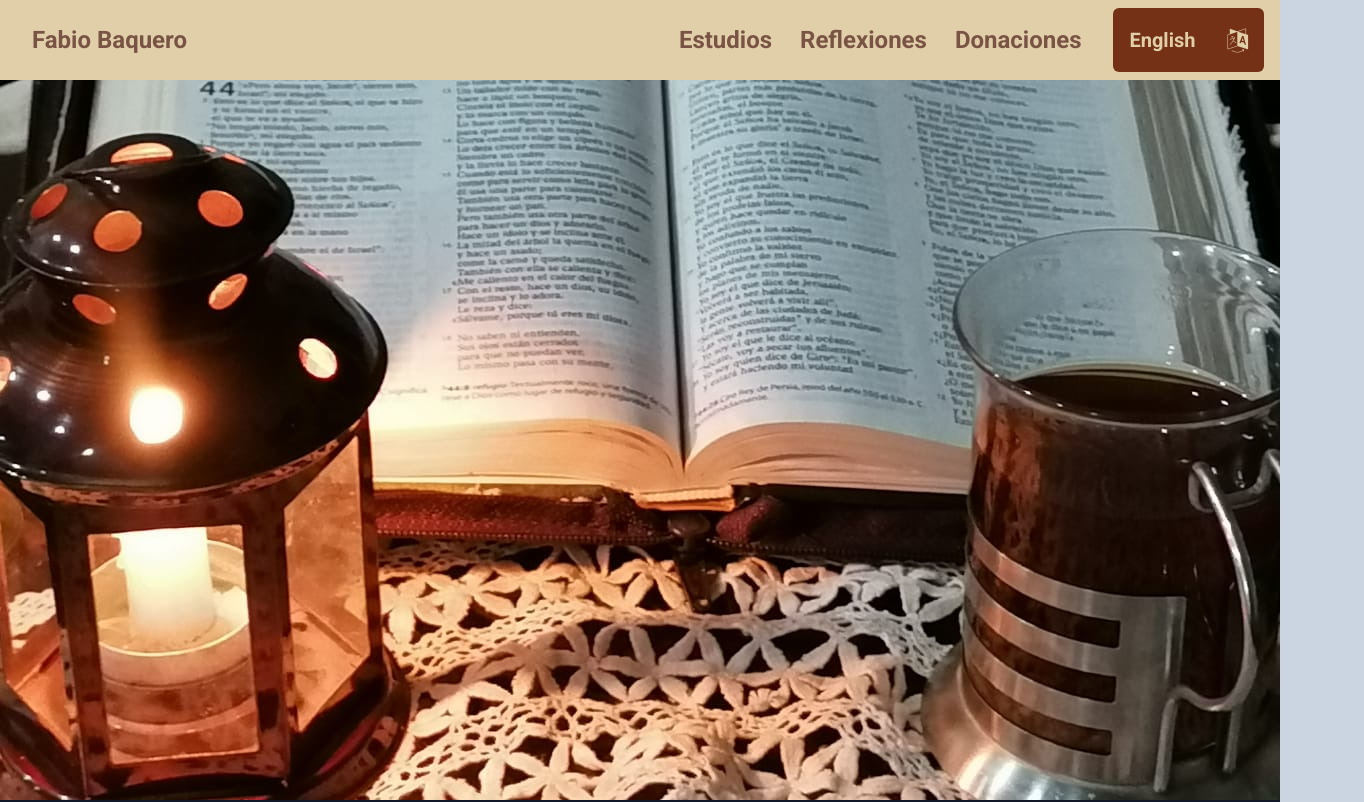
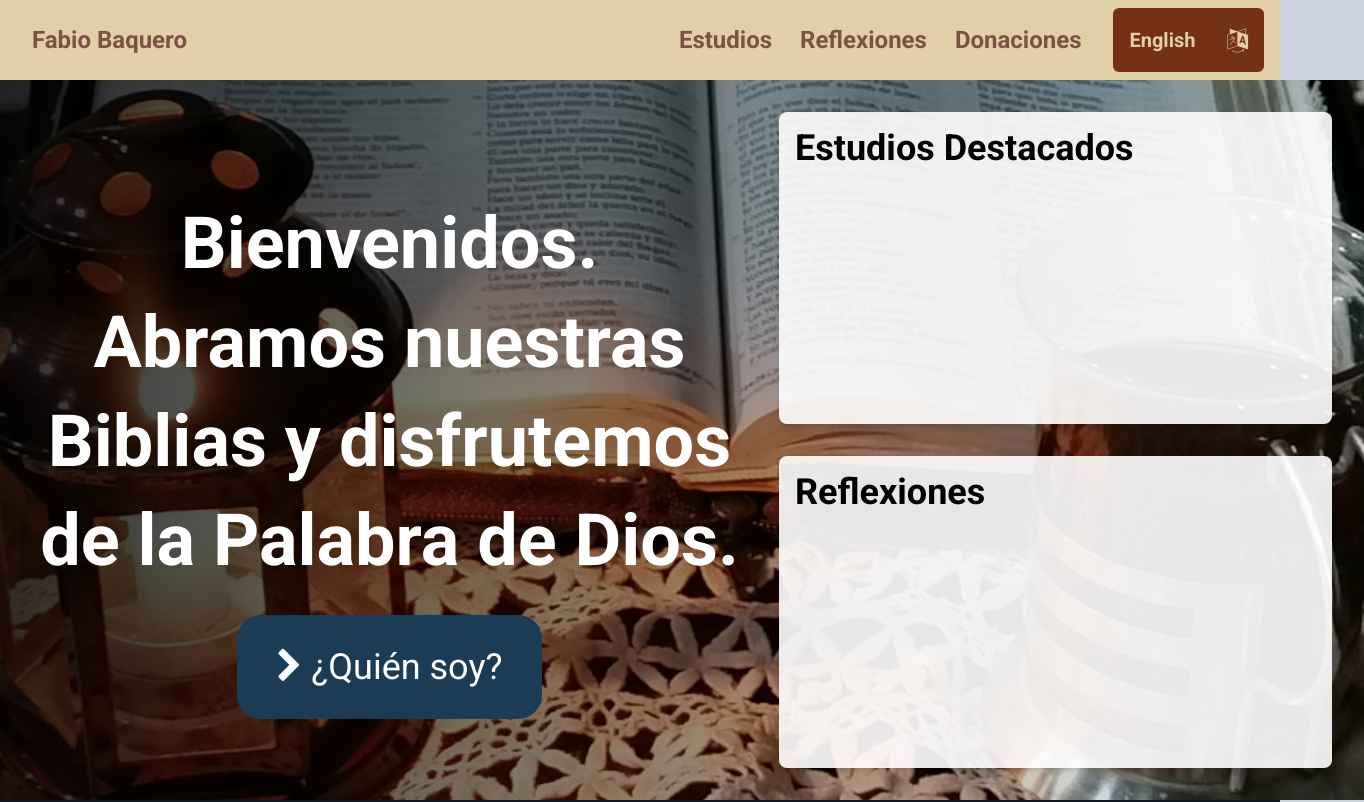
Before and after one commit to KanyesVersion/fabiobaquero, a React (Vite) app: page / in a window 1280 px wide. Shown: the top 802 px of the page, 1364 px wide, since content can reach past the window. Built offline with nearby package versions, Linux system fonts and the light colour scheme.

Commit message:
011025 1324

```diff
--- a/src/App.jsx
+++ b/src/App.jsx
@@ -8,6 +8,7 @@ import MorePage from "./pages/MorePage";
 import Footer from "./components/shared/Footer";
 import RefArt0Page from "./pages/RefArt0Page";
 import DonatePage from "./pages/DonatePage";
+import AboutPage from "./pages/AboutPage";
 import ScrollToTop from "./components/shared/utils/ScrollToTop";
 
 function App() {
@@ -22,6 +23,7 @@ function App() {
           <Route path="/discipleship" element={ <DiscipleshipPage /> } />
           <Route path="/more" element={ <MorePage /> } />
           <Route path="/donate" element={ <DonatePage /> } />
+          <Route path="/about" element={ <AboutPage /> } />
           <Route path="/reflections/art-0" element={ <RefArt0Page /> } />
         </Routes>
         <Footer />
--- a/src/components/Home/Hero.jsx
+++ b/src/components/Home/Hero.jsx
@@ -1,6 +1,37 @@
+import { Link } from "react-router-dom"
+
 const Hero = () => {
   return (
-    <section className="lg:full-section min-h-[600px] bg-[url('./assets/hero-img.jpg')] bg-cover bg-bottom">
+    <section className="lg:full-section min-h-[680px] lg:min-w-[1364px] p-8 flex gap-8 flex-col lg:flex-row relative
+      bg-[url('./assets/hero-img.jpg')] bg-cover bg-bottom
+      before:content-[''] before:absolute before:inset-0 before:bg-gradient-to-r
+      before:from-[#000c] before:to-transparent
+    ">
+      <div className="lg:h-full w-full lg:w-[55%] py-8 lg:py-0 lg:pb-24
+        relative flex flex-col gap-12 justify-center items-center
+      ">
+        <h1 className="
+          animate-slideDownSlow text-white text-4xl lg:text-7xl
+          text-center lg:text-center lg:leading-snug font-bold
+        ">
+          Bienvenidos.<br />Abramos nuestras Biblias y disfrutemos de la Palabra de Dios.
+        </h1>
+        <Link to='/about' className="text-white text-2xl lg:text-4xl
+          bg-[#1C3C55] rounded-[1.5rem]
+          py-5 lg:py-8 px-7 lg:px-10 lg:hover:pl-12 lg:hover:pr-8 duration-100
+          relative lg:absolute bottom-[7.5%] animate-fadeIn
+        ">
+          <i className="fa fa-chevron-right" aria-hidden="true"></i> ¿Quién soy?
+        </Link>
+      </div>
+      <div className="lg:h-full flex-1 flex flex-col gap-8">
+        <div className="flex-1 w-full p-4 bg-white rounded-lg shadow-md bg-opacity-90 overflow-hidden relative">
+          <h2 className="text-2xl lg:text-4xl text-black font-bold animate-slideRight">Estudios Destacados</h2>
+        </div>
+        <div className="flex-1 w-full p-4 bg-white rounded-lg shadow-md bg-opacity-90 overflow-hidden relative">
+          <h2 className="text-2xl lg:text-4xl text-black font-bold animate-slideRight">Reflexiones</h2>
+        </div>
+      </div>
     </section>
   )
 }
--- a/src/components/Reflections/ReflectLandingSec.jsx
+++ b/src/components/Reflections/ReflectLandingSec.jsx
@@ -7,7 +7,11 @@ const ReflectLandingSec = () => {
     const { t } = useTranslation('reflections', 'common');
 
     return (
-    <section className="py-8 px-0 lg:px-8 lg:py-8 min-h-[600px] lg:full-section bg-[url('./assets/hero-img.jpg')] bg-black bg-opacity-45 bg-blend-darken bg-cover bg-bottom flex flex-col gap-[2rem]">
+    <section className="
+        py-8 px-0 lg:px-8 lg:py-8 min-h-[600px] lg:full-section
+        bg-[url('./assets/hero-img.jpg')] bg-black bg-opacity-45 bg-blend-darken bg-cover bg-bottom
+        flex flex-col gap-[2rem]
+    ">
         <h1 className="text-white text-4xl md:text-6xl lg:text-7xl text-center font-bold">{t('landingTitle')}</h1>
         <div className="flex w-full flex-1 flex-col lg:flex-row gap-12 lg:gap-0 lg:min-w-[1068px]">
             <div className="grid place-content-center lg:flex-1">
--- a/src/components/Shared/LandingMenu.jsx
+++ b/src/components/Shared/LandingMenu.jsx
@@ -11,7 +11,7 @@ const LandingMenu = ({ children, title }) => {
         <div className="flex flex-col rounded-md overflow-hidden">
             {children}
         </div>
-        <Link className="text md lg:text-xl lg:hover:pl-2 duration-150 text-blue-800"><i className="fa fa-chevron-right" aria-hidden="true"></i> {t('seeAllArt')}</Link>
+        <Link className="text-md lg:text-xl lg:hover:pl-2 duration-150 text-blue-800"><i className="fa fa-chevron-right" aria-hidden="true"></i> {t('seeAllArt')}</Link>
     </div>
   )
 }
--- /dev/null
+++ b/src/pages/AboutPage.jsx
@@ -0,0 +1,15 @@
+const AboutPage = () => {
+  return (
+    <main className="p-8 bg-white lg:full-section lg:min-w-[1264px] grid place-content-center">
+        <div className="w-full lg:w-2/3 text-justify mx-auto">
+          <div className="float-left mr-8 w-[35%] aspect-square rounded-[50%] overflow-hidden grid place-content-center">
+            <img src="profilepic.jpg" className="scale-150"/>
+          </div>
+          <p className="text-2xl">Lorem ipsum dolor sit amet consectetur adipisicing elit. Nostrum aperiam ullam, veniam eos, expedita id sit iste reiciendis velit saepe dolorum possimus veritatis sunt consequatur amet soluta doloribus quisquam molestias aut eius a! Quae dolorum culpa iure repellat aliquam placeat sapiente adipisci quas doloremque pariatur ut recusandae cum nostrum tenetur accusamus et minima, molestias similique possimus ratione? Voluptates molestias fugiat voluptatum architecto vel illum quam. Autem eveniet provident pariatur quas error aliquam consequatur tempora officia, numquam quae obcaecati fugit quia vel earum, dolorum doloremque perferendis. Rerum mollitia maiores, itaque animi doloremque, reiciendis ad officia tempora exercitationem eaque recusandae odit enim!</p>
+          <p className="text-2xl">Lorem ipsum dolor sit amet consectetur adipisicing elit. Nostrum aperiam ullam, veniam eos, expedita id sit iste reiciendis velit saepe dolorum possimus veritatis sunt consequatur amet soluta doloribus quisquam molestias aut eius a! Quae dolorum culpa iure repellat aliquam placeat sapiente adipisci quas doloremque pariatur ut recusandae cum nostrum tenetur accusamus et minima, molestias similique possimus ratione? Voluptates</p>
+        </div>
+    </main>
+  )
+}
+
+export default AboutPage
--- a/src/pages/HomePage.jsx
+++ b/src/pages/HomePage.jsx
@@ -6,9 +6,6 @@ const HomePage = () => {
   return (
     <>
         <Hero />
-        {/* <Main>
-          <Section>Hello</Section>
-        </Main> */}
     </>
   )
 }
--- a/tailwind.config.js
+++ b/tailwind.config.js
@@ -15,9 +15,24 @@ export default {
           '0%': { transform: 'translateY(-20px)', opacity: '0' },
           '100%': { transform: 'translateY(0)', opacity: '1' },
         },
+        slideDownSlow: {
+          '0%': { transform: 'translateY(-30px)', opacity: '0' },
+          '100%': { transform: 'translateY(0)', opacity: '1' },
+        },
+        slideRight: {
+          '0%': { transform: 'translateX(-100px)', opacity: '0' },
+          '100%': { transform: 'translateX(0)', opacity: '1' },
+        },
+        fadeIn: {
+          '0%': { opacity: '0' },
+          '100%': { opacity: '1' },
+        },
       },
       animation: {
         slideDown: 'slideDown 200ms ease-out',
+        slideDownSlow: 'slideDown 600ms ease-out',
+        slideRight: 'slideRight 600ms ease-out',
+        fadeIn: 'fadeIn 600ms ease-out'
       },
       dev: {
         "red-border": 'border: 1px solid red'
```
Also changed, not shown: public/profilepic.jpg (added).
